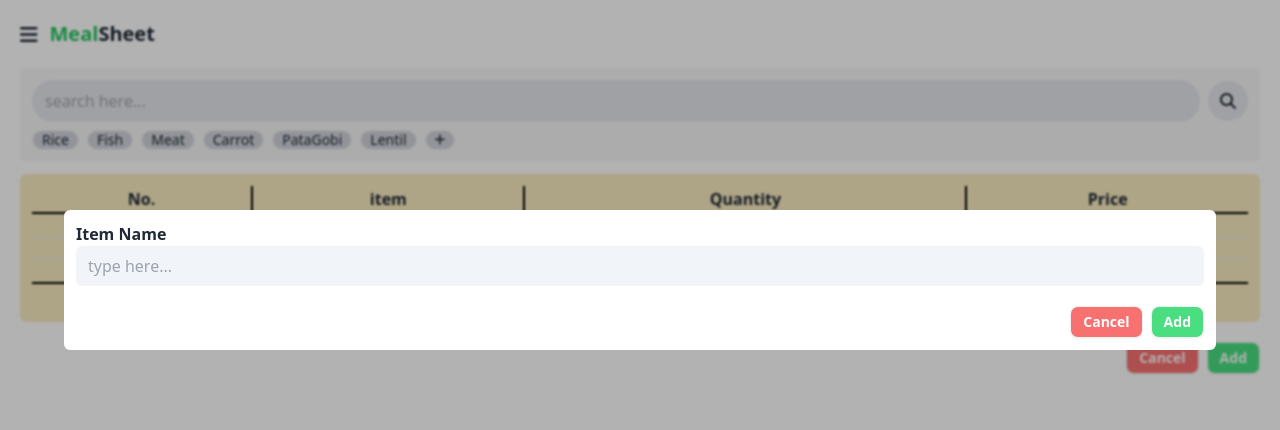
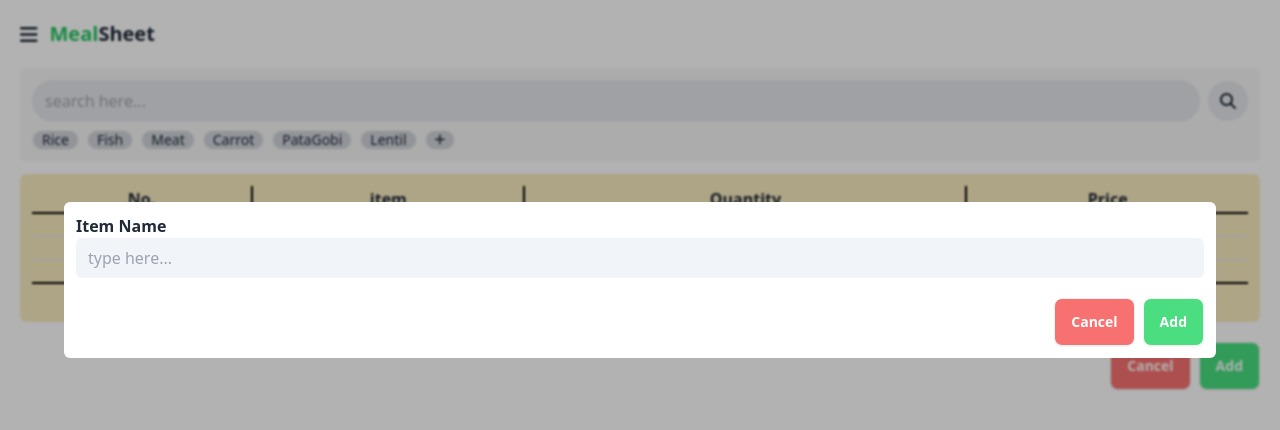
Before and after one commit to CodeBuddy07/MealSheet, a React (Vite) app: page /bazar in a window 1280 px wide. Both pictures are taken after a click on the element 439 px from the left and 140 px from the top of the page. Shown: the top 430 px of the page. Built offline with nearby package versions, Linux system fonts and the light colour scheme.

Commit message:
bigger buttons

```diff
--- a/src/Bazar/Bazar.jsx
+++ b/src/Bazar/Bazar.jsx
@@ -68,8 +68,8 @@ const Bazar = () => {
 
             </div>
             <div className=" mt-5 flex justify-end gap-2">
-                <button className="btn btn-sm bg-red-400 text-white">Cancel</button>
-                <button className="btn btn-sm bg-green-400 text-white">Add</button>
+                <button className="btn btn-md bg-red-400 text-white">Cancel</button>
+                <button className="btn btn-md bg-green-400 text-white">Add</button>
             </div>
             <div className={visible?"bg-black/30 backdrop-blur-[1px] absolute top-0 right-0 left-0 w-screen h-screen flex justify-center items-center" : "hidden"}>
                 <div className="bg-white rounded-md p-3 w-[90%] mb-60">
@@ -108,8 +108,8 @@ const Bazar = () => {
                     </div>
 
                     <div className=" mt-5 flex justify-end gap-2">
-                        <button onClick={()=>setVisible2(false)} className="btn btn-sm bg-red-400 text-white">Cancel</button>
-                        <button className="btn btn-sm bg-green-400 text-white">Add</button>
+                        <button onClick={()=>setVisible2(false)} className="btn btn-md bg-red-400 text-white">Cancel</button>
+                        <button className="btn btn-md bg-green-400 text-white">Add</button>
                     </div>
                 </div>
             </div>
```
